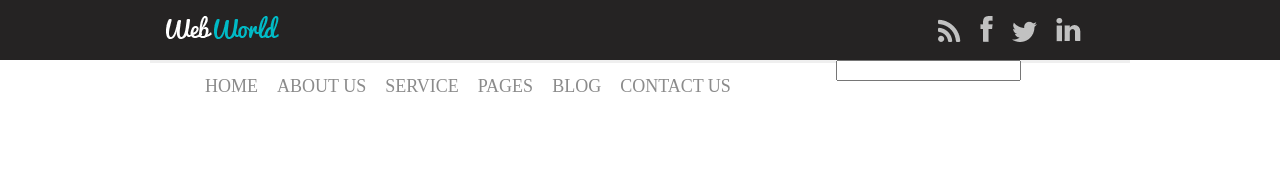
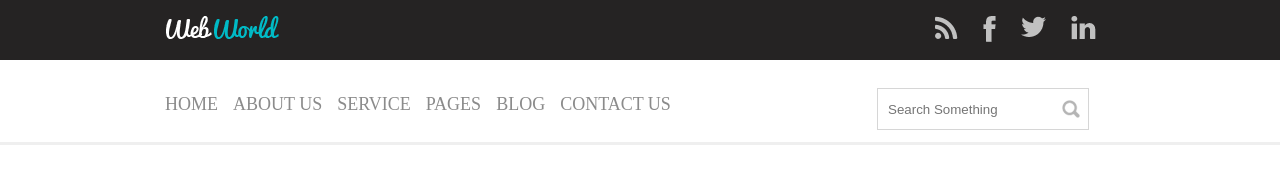
Before and after one commit to LarisseLima/ProjetoWebWorld, a plain HTML site: page index.html in a window 1280 px wide. Drawn offline with Linux system fonts and the light colour scheme.

Commit message:
Adiciona área de busca

```diff
--- a/css/main.css
+++ b/css/main.css
@@ -3,6 +3,16 @@ body {
     height: 100%;
     margin: 0 auto;
 
+}
+
+ul {
+    padding: 0px!important;
+}
+
+.menu-principal{
+    width: 100%;
+    background-color: #252323;
+    height: 60px;
 }
 main {
     margin: 0 auto;
@@ -16,31 +26,33 @@ main {
 
 }
 .redes-sociais ul , li {
-    margin-left: 15px;
+    margin-left: 25px;
     display: inline-block;
-
+    float: left;
     list-style: none;
 
 }
-
+.redes-sociais {
+    width: 25%;
+    float: right;
+}
 .header-2 {
     background-color: #ffffff;
-    width: 100%;
+    width: 980px;
+    margin: 0 auto;
+    padding: 16px;
+
+}
+.menu-urls {
+    height: 80px;
     border-bottom: 3px solid #efefef;
-}
-.menu {
-    width: 70%;
-    float: left;
-}
-.menu-principal {
-    width: 100%;
-    background-color: #252323;
-    height: 60px;
+
 }
 .menu ul li {
     display: inline-block;
     color: #8b8b8b;
     margin-left: 15px;
+    height: 50px;
 }
 .menu ul li a {
     color: #8b8b8b;
@@ -49,7 +61,30 @@ main {
     text-transform: uppercase;
 
 }
+.menu {
+    width: 70%;
+    float: left;
+}
+
 .busca {
+    text-align: center;
     width: 30%;
     float: right;
 }
+.busca input {
+    background-image: url('../img/icone-search.png');
+    background-repeat: no-repeat;
+    background-position: 96%;
+    height: 20px;
+    padding: 10px;
+    width: 190px;
+    margin-top: 10px;
+    border: 1px solid #d6d6d6;
+
+
+}
+.col-100 {
+    width: 100%;
+    float: left;
+    position: relative;
+}
--- a/index.html
+++ b/index.html
@@ -21,12 +21,11 @@
                         <li><a href=""><img src="./img/tw.png" /></a></li>
                         <li><a href=""><img src="./img/linkedin.png" /></a></li>
                     </ul>
-
                 </div>
             </div>
         </main>
     </header>
-    <main>
+    <main class="col-100 menu-urls">
         <div class="header-2">
             <div class="menu">
                 <ul>
@@ -39,7 +38,7 @@
                 </ul>
             </div>
             <div class="busca">
-                <input type="text" />
+                <input placeholder="Search Something" type="text" />
             </div>
         </div>
     </main>
```
Also changed, not shown: img/icone-search.png (added).
